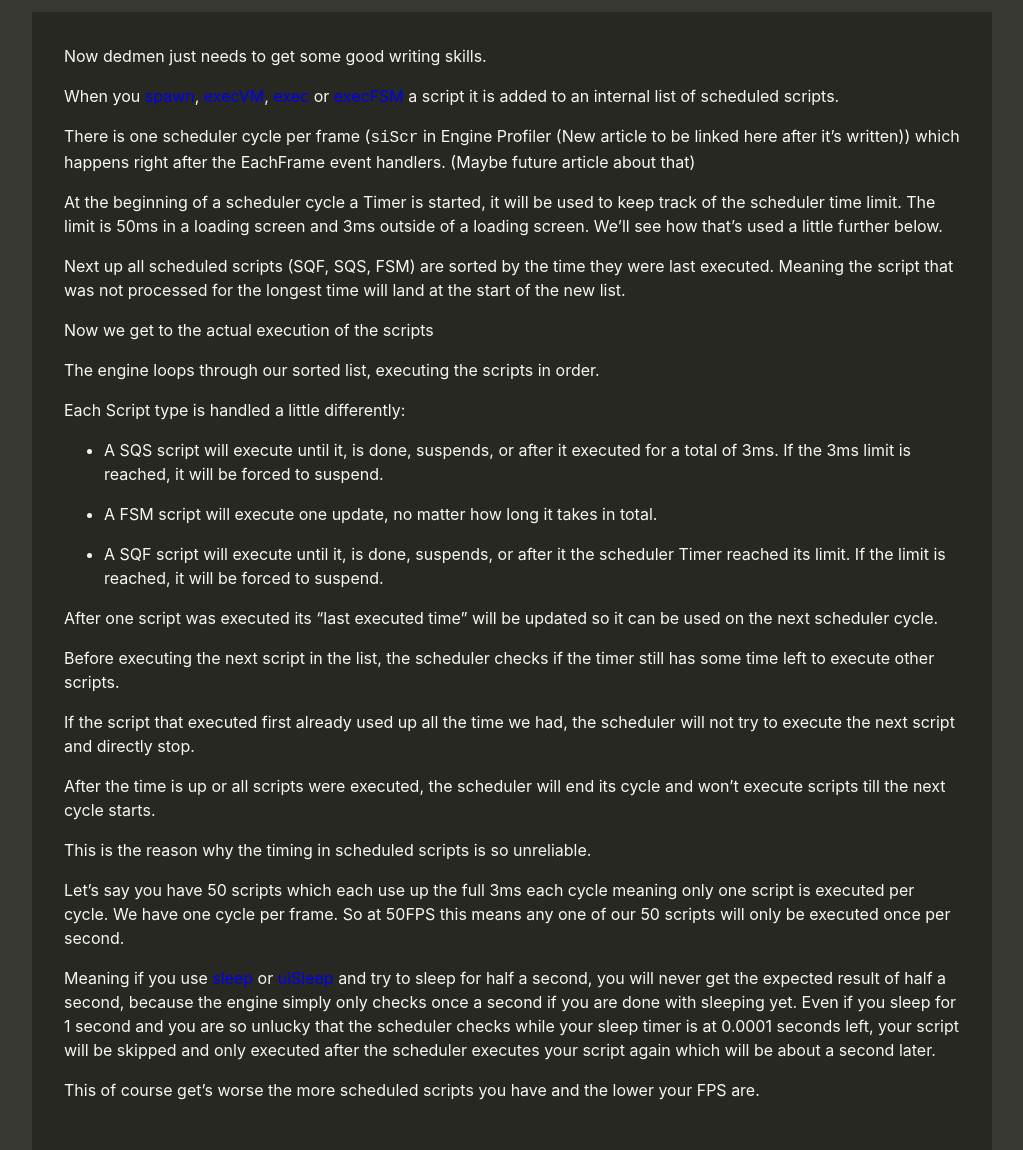
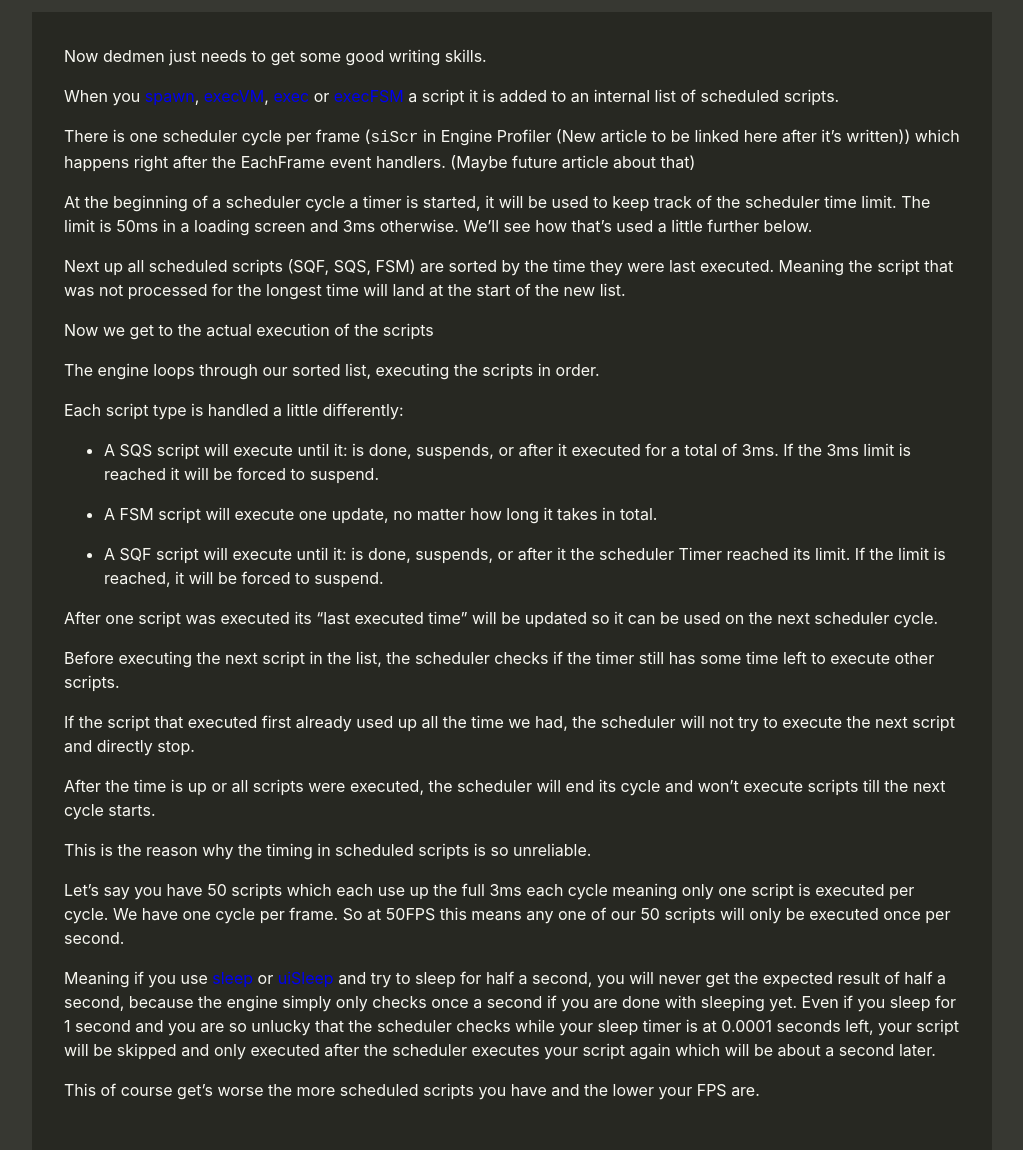
Before and after one commit to arma3/arma3.github.io, a Jekyll site: the page built from _posts/2018-01-21-ITE-the-scheduler.md, in a window 1280 px wide, cut to the strip 104-1254 px from the top of the page. Shown: the whole strip, without its empty margins (128-1151 px from the left). Built offline with Jekyll 4.4.1, drawn with Linux system fonts in a browser that asks for light colours.

Commit message:
Fix all the things

```diff
--- a/_posts/2018-01-21-ITE-the-scheduler.md
+++ b/_posts/2018-01-21-ITE-the-scheduler.md
@@ -14,8 +14,8 @@ When you [spawn](https://community.bistudio.com/wiki/spawn), [execVM](https://co
 
 There is one scheduler cycle per frame (`siScr` in Engine Profiler (New article to be linked here after it's written)) which happens right after the EachFrame event handlers. (Maybe future article about that)
 
-At the beginning of a scheduler cycle a Timer is started, it will be used to keep track of the scheduler time limit.
-The limit is 50ms in a loading screen and 3ms outside of a loading screen. We'll see how that's used a little further below.
+At the beginning of a scheduler cycle a timer is started, it will be used to keep track of the scheduler time limit.
+The limit is 50ms in a loading screen and 3ms otherwise. We'll see how that's used a little further below.
 
 Next up all scheduled scripts (SQF, SQS, FSM) are sorted by the time they were last executed. Meaning the script that was not processed for the longest time will land at the start of the new list.
 
@@ -24,13 +24,13 @@ Now we get to the actual execution of the scripts
 
 The engine loops through our sorted list, executing the scripts in order.
 
-Each Script type is handled a little differently:
+Each script type is handled a little differently:
 
-- A SQS script will execute until it, is done, suspends, or after it executed for a total of 3ms. If the 3ms limit is reached, it will be forced to suspend.
+- A SQS script will execute until it: is done, suspends, or after it executed for a total of 3ms. If the 3ms limit is reached it will be forced to suspend.
 
 - A FSM script will execute one update, no matter how long it takes in total.
 
-- A SQF script will execute until it, is done, suspends, or after it the scheduler Timer reached its limit. If the limit is reached, it will be forced to suspend.
+- A SQF script will execute until it: is done, suspends, or after it the scheduler Timer reached its limit. If the limit is reached, it will be forced to suspend.
 
 After one script was executed its “last executed time” will be updated so it can be used on the next scheduler cycle.
 
```
